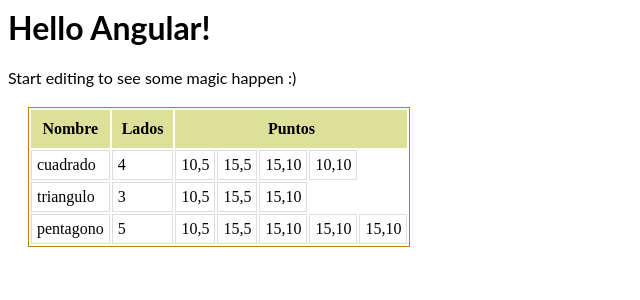
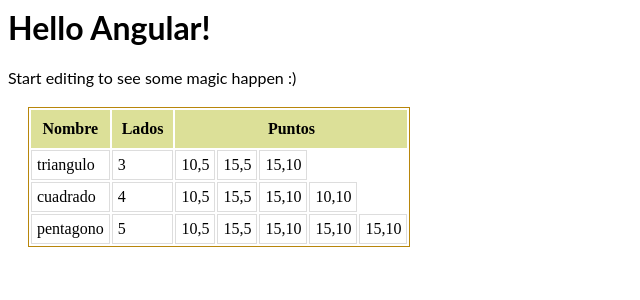
Before and after one commit to LinkSlim/angular-cj7sac, an Angular app: page / in a window 1280 px wide. Shown: the top 300 px of the page, without its empty margins (0-640 px from the left). Built offline with nearby package versions, Linux system fonts and the light colour scheme.

Commit message:
Los poligonos se ordenan en la tabla por tamaños de menor a mayor

```diff
--- a/src/app/geometria/datos-poligono.component.html
+++ b/src/app/geometria/datos-poligono.component.html
@@ -4,7 +4,7 @@
     <th>Lados</th>
     <th [attr.colspan]="mayorNumeroPuntos">Puntos</th>
   </tr>
-  <tr *ngFor="let poligono of poligonos">
+  <tr *ngFor="let poligono of sortByLength()">
     <td>{{poligono.nombre}}</td>
     <td>{{poligono.puntos.length}}</td>
     <td *ngFor="let punto of poligono.puntos">{{punto.x}},{{punto.y}}</td>
--- a/src/app/geometria/datos-poligono.component.ts
+++ b/src/app/geometria/datos-poligono.component.ts
@@ -6,7 +6,8 @@
   styleUrls: ['./datos-poligono.component.css']
 })
 export class DatosPoligonoComponent implements OnInit {
-  poligonos = [{
+  poligonos = [
+    {
       nombre: 'cuadrado',
       puntos: [
         {
@@ -68,10 +69,26 @@
           y: 10
         }
       ]
-  }];
+    }
+  ];
 
   //mayorNumeroPuntos = 5;
-  mayorNumeroPuntos = Math.max.apply(Math, this.poligonos.map(function(o) { return o.puntos.length; }))
+  mayorNumeroPuntos = Math.max.apply(
+    Math,
+    this.poligonos.map(function(o) {
+      return o.puntos.length;
+    })
+  );
+
+  sortByLength() {
+    return this.poligonos.sort((a, b) =>
+      a.puntos.length > b.puntos.length
+        ? 1
+        : a.puntos.length === b.puntos.length
+        ? 0
+        : -1
+    );
+  }
 
   constructor() {}
 
```
Lines whose indentation alone changed are shown as unchanged.
